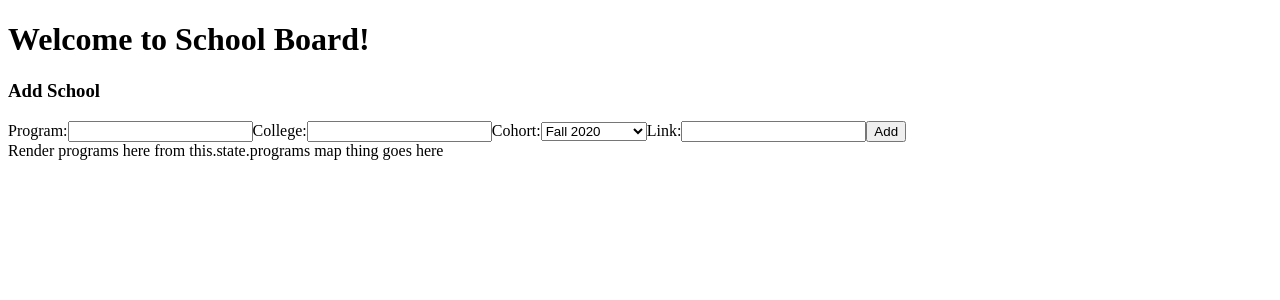
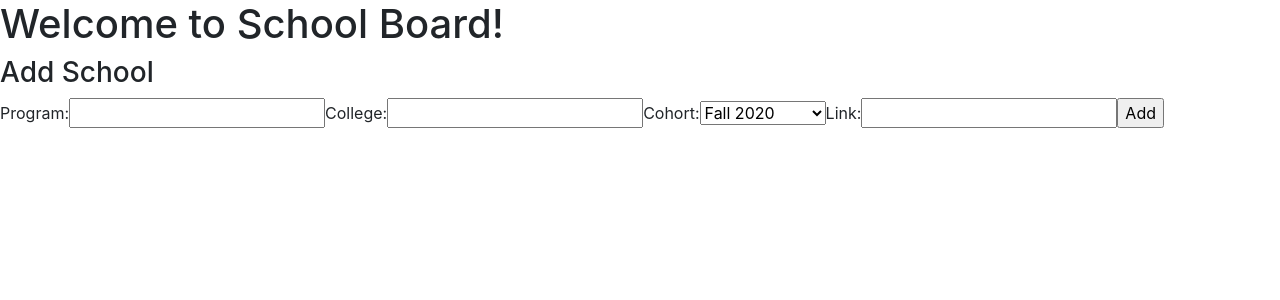
Before and after one commit to juliemyhu/schoolboard, a Flask app: page / in a window 1280 px wide. Shown: the top 300 px of the page. Run offline with Flask 2, Linux system fonts and the light colour scheme; some libraries are stand-ins or nearby versions.

Commit message:
fixed spacing

```diff
--- a/server.py
+++ b/server.py
@@ -76,7 +76,6 @@ def add_prereqiuiste():
 
 	data = request.get_json()
 
-
 	grade = data.get('grade')
 	name = data.get('name')
 	status = data.get('status')
@@ -85,7 +84,6 @@ def add_prereqiuiste():
 
 	try:
 		crud.create_prerequisite(program_id,name,units,grade,status)
-
 
 		return jsonify({'success':True})
 	except Exception as err:
--- a/static/js/Prerequisite.jsx
+++ b/static/js/Prerequisite.jsx
@@ -10,20 +10,22 @@ class PrerequisiteForm extends React.Component {
             status: 'complete',
             program_id: this.props.program_id
         };
+
         this.handleSubmit = this.handleSubmit.bind(this);
         this.handleInputChange = this.handleInputChange.bind(this);
     }
+
     handleInputChange(event) {
         this.setState({
             [event.target.name]: event.target.value
         });
-            console.log(this.state);
+        // console.log(this.state);
     }
 
     handleSubmit(event) {
         event.preventDefault();
-            alert('the prerequsite submit button was clicked');
-            console.log(this.state);
+        // alert('the prerequsite submit button was clicked');
+        // console.log(this.state);
         this.props.getNewPrereq(this.state);
 
         fetch('/add-prerequisite', {
@@ -93,6 +95,7 @@ class PrerequisiteContainer extends React.Component {
             prereqs:[],
             program_id: this.props.program_id
         };
+
         this.getNewPrerequisite=this.getNewPrerequisite.bind(this);
     }
 
@@ -106,20 +109,13 @@ class PrerequisiteContainer extends React.Component {
         })
         .then(r => r.json())
         .then(response => {
-            console.log("get-prereq response: ",response)
+            // console.log("get-prereq response: ",response)
             this.setState({prereqs:response.prerequisites})
         })
-            // It should fetch the existing list of prerequisites
-            // For this program.
-            // Also, let's pass the program ID to PrerequisiteContainer
-            // console.log(response.json())
-            // const data = response.json()
-            // we would start setting states here.
-
         }
 
     getNewPrerequisite(new_prereq) {
-        console.log("NEW PREREC", new_prereq)
+        // console.log("NEW PREREC", new_prereq)
         var current_prereqs=this.state.prereqs
         current_prereqs.push(new_prereq)
         this.setState({
@@ -131,6 +127,7 @@ class PrerequisiteContainer extends React.Component {
     render() {
         return (
             <div>
+                <h3>Prerequisites:</h3>
                 {this.state.prereqs.map(prereq => (
                     <Prerequisite
                         key={prereq.name}
--- a/static/js/Program.jsx
+++ b/static/js/Program.jsx
@@ -12,7 +12,8 @@ class ProgramForm extends React.Component {
             college: '',
             cohort: '',
             link: ''
-    };
+        };
+        // this.handleInputChange = this.handleInputChange.bind(this);
 
         this.handleChangeProgramName = this.handleChangeProgramName.bind(this);
         this.handleChangeCollege= this.handleChangeCollege.bind(this);
@@ -20,6 +21,11 @@ class ProgramForm extends React.Component {
         this.handleChangeLink= this.handleChangeLink.bind(this);
         this.handleSubmit = this.handleSubmit.bind(this);
     }
+    // handleInputChange(event) {
+    //     this.setState({
+    //         [event.target.name]: event.target.value
+    //     });
+    // }
 
     handleChangeProgramName(event) {
         this.setState({programName: event.target.value});
@@ -33,12 +39,18 @@ class ProgramForm extends React.Component {
     handleChangeLink(event) {
         this.setState({link: event.target.value});
     }
+    getNewProgram(new_program) {
+        var current_programs = this.state.programs
+        current_programs.push(new_program)
+        this
+    }
 
     handleSubmit(event) {
-        alert('the program submit button was clicked');
-        console.log(this.state)
-        console.log('college:', this.state.college)
+        // alert('the program submit button was clicked');
+        // console.log(this.state)
+        // console.log('college:', this.state.college)
         event.preventDefault();
+        // this.props.getNewProgram(this.state);
 
         const college = this.state.college
         const URL = 'https://api.collegeai.com/v1/api/college/info?api_key=' + MY_API_KEY + '&college_names=' + college + '&info_ids=city%2Clocation_lat%2Clocation_long%2Cstate_abbr'
@@ -46,12 +58,12 @@ class ProgramForm extends React.Component {
         fetch(URL)
         .then(r => r.json())
         .then(response => {
-            console.log(response);
-            console.log(response.colleges);
+            // console.log(response);
+            // console.log(response.colleges);
 
             if (response.success == true) {
-                console.log(response.colleges[0]);
-                console.log(response.colleges[0].name);
+                // console.log(response.colleges[0]);
+                // console.log(response.colleges[0].name);
                 const college = response.colleges[0];
                 var formData = {
                     id : college.collegeUnitId,
@@ -61,8 +73,8 @@ class ProgramForm extends React.Component {
                     state : college.stateAbbr,
                     city : college.city
                 }
-                console.log("formData", formData);
-                console.log("jsonify", JSON.stringify(formData));
+                // console.log("formData", formData);
+                // console.log("jsonify", JSON.stringify(formData));
                 fetch('/add-college', {
                     method:"POST",
                     body: JSON.stringify(formData),
@@ -89,16 +101,13 @@ class ProgramForm extends React.Component {
     }
 
 
-
-
-
     render() {
         return (
         <div>
             <h3>Add School</h3>
             <form onSubmit={this.handleSubmit}>
                 <label>Program:</label>
-                    <input type="text" value={this.state.programName} onChange={this.handleChangeProgramName}></input>
+                    <input type="text"  value={this.state.programName} onChange={this.handleChangeProgramName}></input>
                 <label>College:</label>
                     <input type="text" value={this.state.college} onChange={this.handleChangeCollege}></input>
                 <label>Cohort:</label>
@@ -161,6 +170,54 @@ class ProgramFormContainer extends React.Component {
 // ********** end ********************
 
 
+// a single program displaying program information
+class Program extends React.Component {
+    // We know that we are created with information
+    // We know the Program_id
+    // We know the college_id or we can fetch college_id
+    constructor(props) {
+        super(props);
+        this.state = {
+            program_id:this.props.program_id,
+            name : this.props.name,
+            c_name : this.props.c_name,
+            c_state : this.props.c_state,
+            c_city : this.props.c_city,
+            c_lat : this.props.c_lat,
+            c_lon : this.props.c_lon,
+            cohort : this.props.cohort,
+            link : this.props.link
+
+        }
+        // console.log("program's p_id", this.state.program_id);
+    }
+
+
+
+    render() {
+        return (
+            <div>
+                <div>
+                    <table>
+                        <tbody>
+                        {/* <tr><td>Program: {this.state.program_id}</td></tr> */}
+                        <tr><td>College: {this.state.c_name}</td></tr>
+                        <tr><td>Location: {this.state.c_city}, {this.state.c_state} </td></tr>
+                        <tr><td>Cohort: {this.state.cohort}</td></tr>
+                        <tr><td>Link : {this.state.link}</td></tr>
+                        </tbody>
+                    </table>
+                </div>
+                <div>
+                    <PrerequisiteContainer
+                        program_id={this.state.program_id}>
+                    </PrerequisiteContainer>
+                </div>
+            </div>
+        )
+    }
+}
+
 // container tha holds all the programs
 class ProgramContainer extends React.Component {
     // ProgramContainer receives a userId. Its going guestId.
@@ -183,9 +240,9 @@ class ProgramContainer extends React.Component {
         })
         .then(r => r.json())
         .then(response => {
-            console.log(response)
+            // console.log(response)
             this.setState({programs:response.programs})
-            console.log(this.state)
+            // console.log(this.state)
         })
 
             // At this point we should a list of programs from server
@@ -200,8 +257,6 @@ class ProgramContainer extends React.Component {
     render() {
         return (
         <div>
-            Render programs here from this.state.programs
-            map thing goes here
             {this.state.programs.map(program => (
                 <Program
                     key = {program.program_id}
@@ -220,51 +275,3 @@ class ProgramContainer extends React.Component {
         </div>
         )}
 }
-
-// a single program displaying program information
-class Program extends React.Component {
-    // We know that we are created with information
-    // We know the Program_id
-    // We know the college_id or we can fetch college_id
-    constructor(props) {
-        super(props);
-        this.state = {
-            program_id:this.props.program_id,
-            name : this.props.name,
-            c_name : this.props.c_name,
-            c_state : this.props.c_state,
-            c_city : this.props.c_city,
-            c_lat : this.props.c_lat,
-            c_lon : this.props.c_lon,
-            cohort : this.props.cohort,
-            link : this.props.link
-
-        }
-        console.log("program's p_id", this.state.program_id);
-    }
-
-
-
-    render() {
-        return (
-            <div>
-                <div>
-                    <table>
-                        <tbody>
-                        <tr><td>Program: {this.state.program_id}</td></tr>
-                        <tr><td>College: {this.state.c_name}</td></tr>
-                        <tr><td>Location: {this.state.c_city}, {this.state.c_state} </td></tr>
-                        <tr><td>Cohort: {this.state.cohort}</td></tr>
-                        <tr><td>Link : {this.state.link}</td></tr>
-                        </tbody>
-                    </table>
-                </div>
-                <div>
-                    <PrerequisiteContainer
-                        program_id={this.state.program_id}>
-                    </PrerequisiteContainer>
-                </div>
-            </div>
-        )
-    }
-}
--- a/static/js/homepage.jsx
+++ b/static/js/homepage.jsx
@@ -11,12 +11,10 @@ class App extends React.Component {
     render() {
         return (
         <div>
-        <ProgramFormContainer/>
-        <ProgramContainer user_id='1'/>
+            <ProgramContainer user_id='1'/>
+            <ProgramFormContainer/>
         </div>
-
-
-            )
+        )
     };
 }
 
--- a/templates/base.html
+++ b/templates/base.html
@@ -3,7 +3,8 @@
   <head>
 
   	<title>{% block title %}{% endblock %}</title>
-
+    <link rel="stylesheet" href="https://stackpath.bootstrapcdn.com/bootstrap/4.5.0/css/bootstrap.min.css" integrity="sha384-9aIt2nRpC12Uk9gS9baDl411NQApFmC26EwAOH8WgZl5MYYxFfc+NcPb1dKGj7Sk" crossorigin="anonymous">
+    <link rel="stylesheet" href="https://stackpath.bootstrapcdn.com/bootstrap/4.3.1/css/bootstrap.min.css" integrity="sha384-ggOyR0iXCbMQv3Xipma34MD+dH/1fQ784/j6cY/iJTQUOhcWr7x9JvoRxT2MZw1T" crossorigin="anonymous">
   	 <!-- We'll load React dependencies on all pages for this app. -->
 
   	<script src="https://cdnjs.cloudflare.com/ajax/libs/babel-standalone/6.26.0/babel.js" crossorigin></script>
@@ -20,7 +21,10 @@
 
   </head>
   <body>
-  	<h1>Welcome to School Board!</h1>
+    <h1>Welcome to School Board!</h1>
+    <script src="https://cdnjs.cloudflare.com/ajax/libs/popper.js/1.14.7/umd/popper.min.js" integrity="sha384-UO2eT0CpHqdSJQ6hJty5KVphtPhzWj9WO1clHTMGa3JDZwrnQq4sF86dIHNDz0W1" crossorigin="anonymous"></script>
+    <script src="https://stackpath.bootstrapcdn.com/bootstrap/4.3.1/js/bootstrap.min.js" integrity="sha384-JjSmVgyd0p3pXB1rRibZUAYoIIy6OrQ6VrjIEaFf/nJGzIxFDsf4x0xIM+B07jRM" crossorigin="anonymous"></script>
+
 
   <!-- Include the page's content with this block. -->
   {% block body %}{% endblock %}
```
Lines whose indentation alone changed are shown as unchanged.
